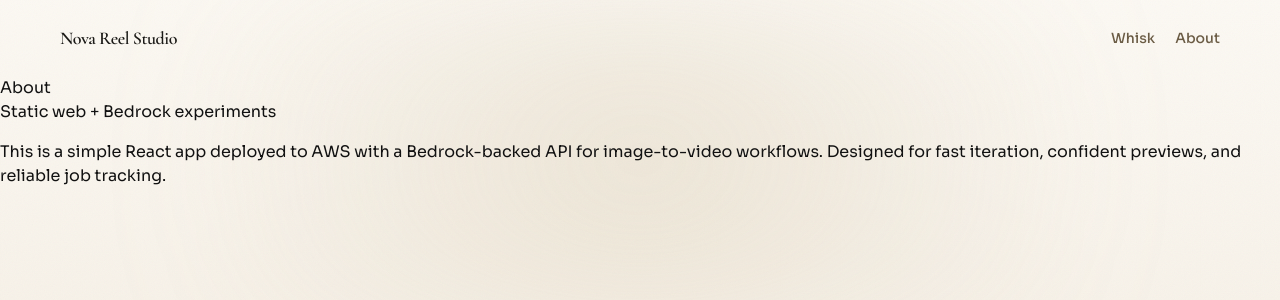
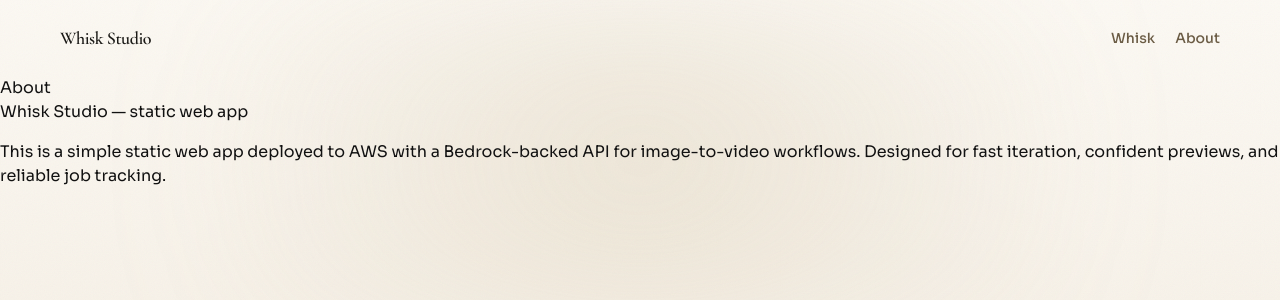
Before and after one commit to adrienLamoureux/static-web-aws-ai, a React (Create React App) app in the folder frontend/: page /about in a window 1280 px wide. Shown: the top 300 px of the page. Built offline with nearby package versions, Linux system fonts and the light colour scheme; no server answers.

Commit message:
Update branding and descriptions to reflect Whisk Studio

```diff
--- a/frontend/src/App.js
+++ b/frontend/src/App.js
@@ -39,7 +39,7 @@
             to="/"
             className="text-lg font-semibold tracking-tight text-ink font-display"
           >
-            Nova Reel Studio
+            Whisk Studio
           </Link>
           <nav className="flex items-center gap-5 text-sm font-medium">
             <Link
--- a/frontend/src/pages/About.js
+++ b/frontend/src/pages/About.js
@@ -6,12 +6,12 @@
       <div className="gallery-hero animate-fade-up">
         <p className="gallery-kicker">About</p>
         <h1 className="gallery-title">
-          Static web + Bedrock experiments
+          Whisk Studio — static web app
         </h1>
         <p className="gallery-subtitle mt-4">
-          This is a simple React app deployed to AWS with a Bedrock-backed API
-          for image-to-video workflows. Designed for fast iteration, confident
-          previews, and reliable job tracking.
+          This is a simple static web app deployed to AWS with a Bedrock-backed
+          API for image-to-video workflows. Designed for fast iteration,
+          confident previews, and reliable job tracking.
         </p>
       </div>
     </section>
--- a/frontend/src/pages/Whisk.js
+++ b/frontend/src/pages/Whisk.js
@@ -793,10 +793,10 @@
     <section className="whisk-page">
       <header className="whisk-hero-block">
         <p className="whisk-eyebrow">Whisk Studio</p>
-        <h1 className="whisk-title-main">Turn images into motion studies</h1>
+        <h1 className="whisk-title-main">Static web studio for image-led motion</h1>
         <p className="whisk-subtitle-main">
-          A gallery-first workspace inspired by creative image tools. Load your
-          S3 library instantly and start exploring.
+          A gallery-first static web app. Load your S3 library instantly and
+          start exploring.
         </p>
         <div className="whisk-status-row">
           <span className="whisk-pill">
```
